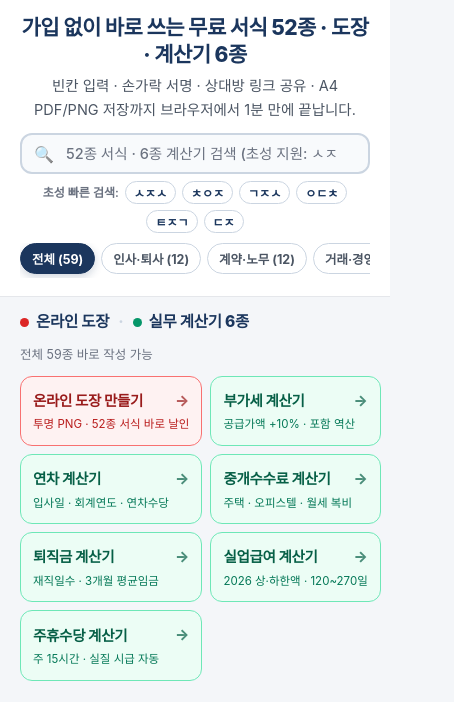
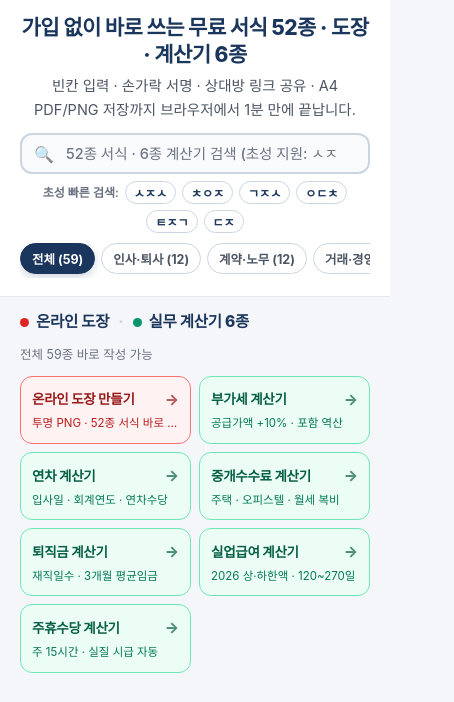
Before and after one commit to fluxdium/barodoc-web, a plain HTML site: page public/index.html in a window 390 px wide. Shown: the part 65-767 px from the top of the page, 454 px wide, since content can reach past the window. Drawn offline with Linux system fonts and the light colour scheme; a web font is replaced by a local one.

Commit message:
Fix mobile 390px horizontal overflow on 52-form tile grid

```diff
--- a/public/assets/css/main.css
+++ b/public/assets/css/main.css
@@ -61,6 +61,7 @@ body {
   color: var(--text-primary);
   background: var(--bg-page);
   -webkit-font-smoothing: antialiased;
+  overflow-x: clip;
 }
 
 img {
@@ -422,13 +423,13 @@ textarea {
 
 .tools-grid {
   display: grid;
-  grid-template-columns: repeat(4, 1fr);
+  grid-template-columns: repeat(4, minmax(0, 1fr));
   gap: 10px;
 }
 
 .utility-row-grid {
   display: grid;
-  grid-template-columns: repeat(4, 1fr);
+  grid-template-columns: repeat(4, minmax(0, 1fr));
   gap: 10px;
 }
 
@@ -443,6 +444,8 @@ textarea {
   transition: transform 0.14s ease, box-shadow 0.14s ease, background 0.14s ease, border-color 0.14s ease, color 0.14s ease;
   text-decoration: none;
   min-height: 74px;
+  min-width: 0;
+  overflow: hidden;
 }
 
 .action-tile:hover {
@@ -454,16 +457,20 @@ textarea {
   display: flex;
   align-items: center;
   justify-content: space-between;
-  gap: 8px;
+  gap: 6px;
   margin-bottom: 4px;
+  min-width: 0;
 }
 
 .action-tile h3 {
   margin: 0;
-  font-size: 16.5px;
+  font-size: 15.5px;
   font-weight: 800;
   letter-spacing: -0.02em;
-  line-height: 1.25;
+  line-height: 1.28;
+  min-width: 0;
+  word-break: keep-all;
+  overflow-wrap: anywhere;
 }
 
 .action-tile .tile-arrow {
@@ -2189,15 +2196,15 @@ textarea {
 @media (max-width: 600px) {
   .tools-grid,
   .utility-row-grid {
-    grid-template-columns: repeat(2, 1fr);
+    grid-template-columns: repeat(2, minmax(0, 1fr));
     gap: 8px;
   }
   .action-tile {
-    padding: 12px 12px;
+    padding: 11px 11px;
     min-height: 68px;
   }
   .action-tile h3 {
-    font-size: 14.5px;
+    font-size: 13.5px;
   }
   .action-tile p {
     font-size: 11.5px;
```
